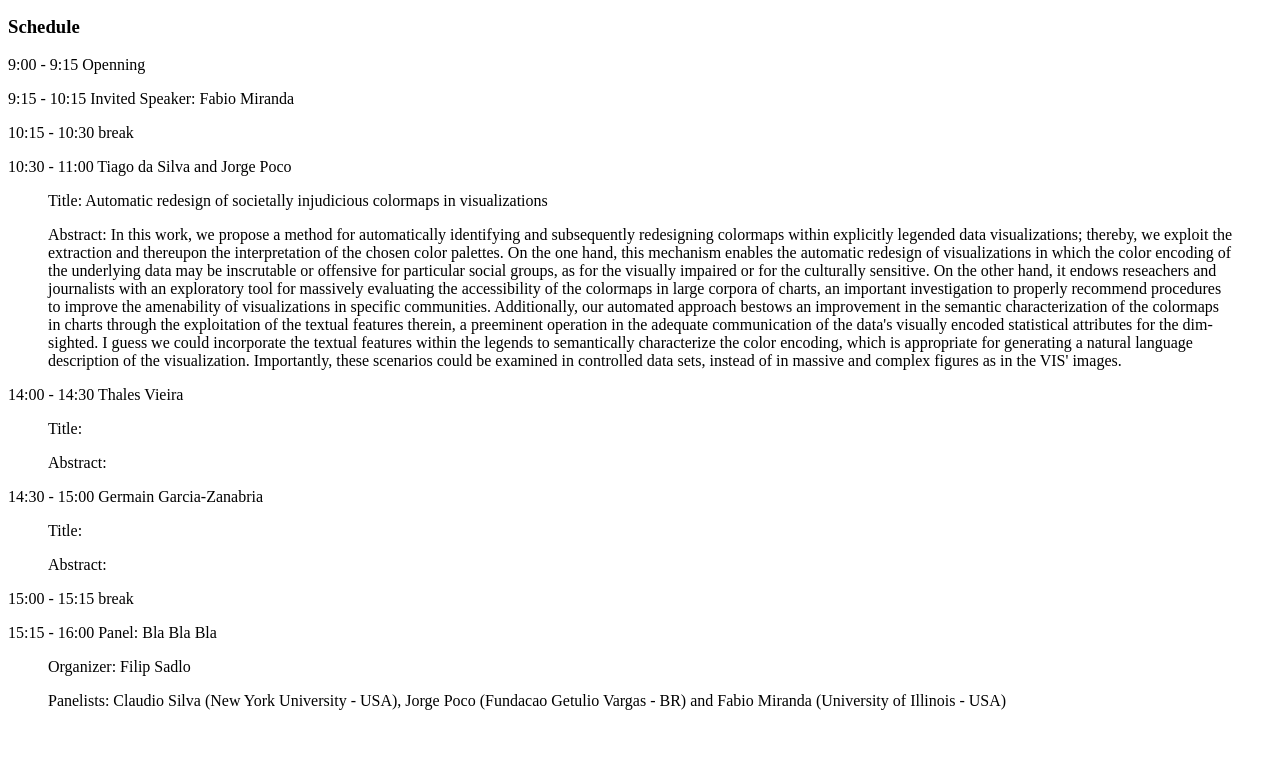
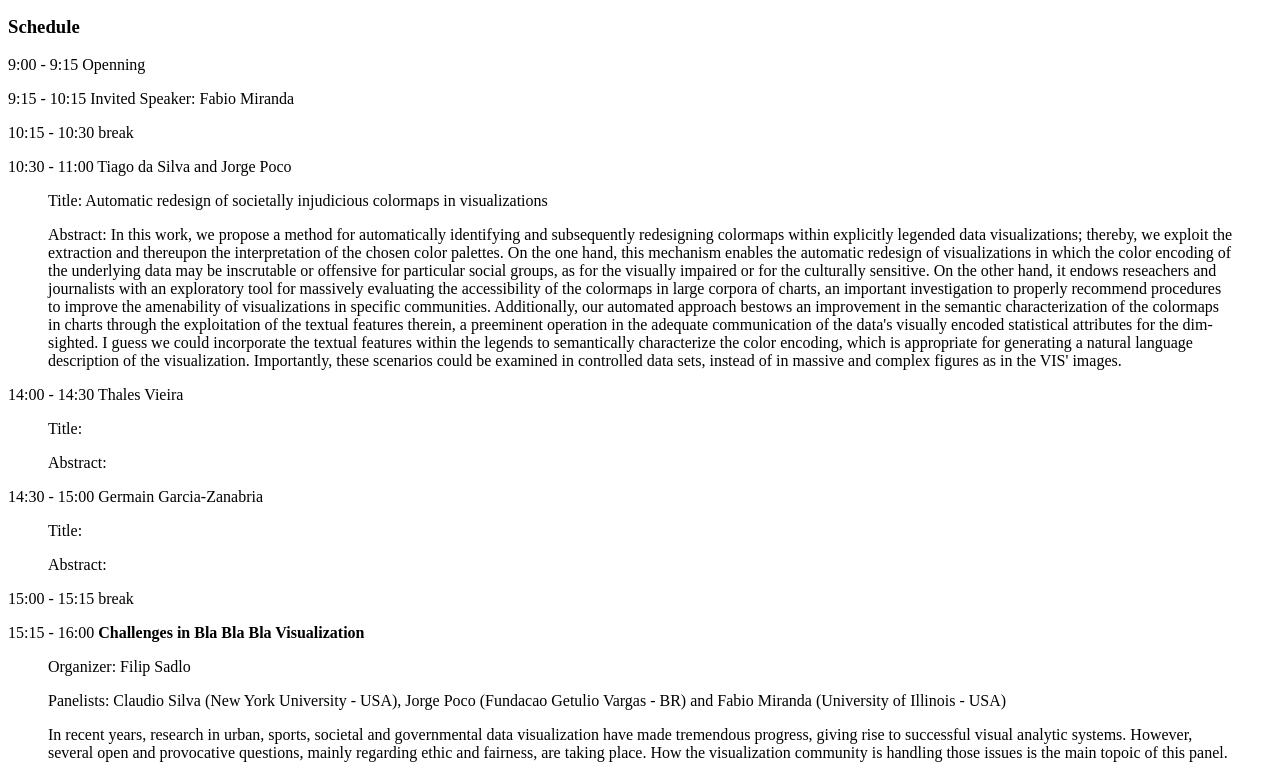
Before and after one commit to SIBGRAPI22-VSG/SIBGRAPI22-VSG.github.io, a plain HTML site: page index.html in a window 1280 px wide. Shown: the part 1132-1910 px from the top of the page. Before the commit the page ends 1858 px from the top, so only its background shows below. Drawn offline with Linux system fonts and the light colour scheme.

Commit message:
Update index.html

```diff
--- a/index.html
+++ b/index.html
@@ -75,8 +75,11 @@ Importantly, these scenarios could be examined in controlled data sets, instead
  <p> Abstract: </p>
 </blockquote>
 <p> 15:00 - 15:15 break </p>
-<p> 15:15 - 16:00 Panel: Bla Bla Bla </p>
+<p> 15:15 - 16:00 <strong> Challenges in Bla Bla Bla Visualization</strong> </p>
 <blockquote>
  <p> Organizer: Filip Sadlo </p>
  <p> Panelists: Claudio Silva (New York University - USA), Jorge Poco (Fundacao Getulio Vargas - BR) and Fabio Miranda (University of Illinois - USA)</p>
+ <p> In recent years, research in urban, sports, societal and governmental data visualization have made tremendous progress, giving rise to successful visual analytic systems.
+  However, several open and provocative questions, mainly regarding ethic and fairness, are taking place. How the visualization community is handling those issues is the main topoic of this panel.
+ </p>
 </blockquote>
```
